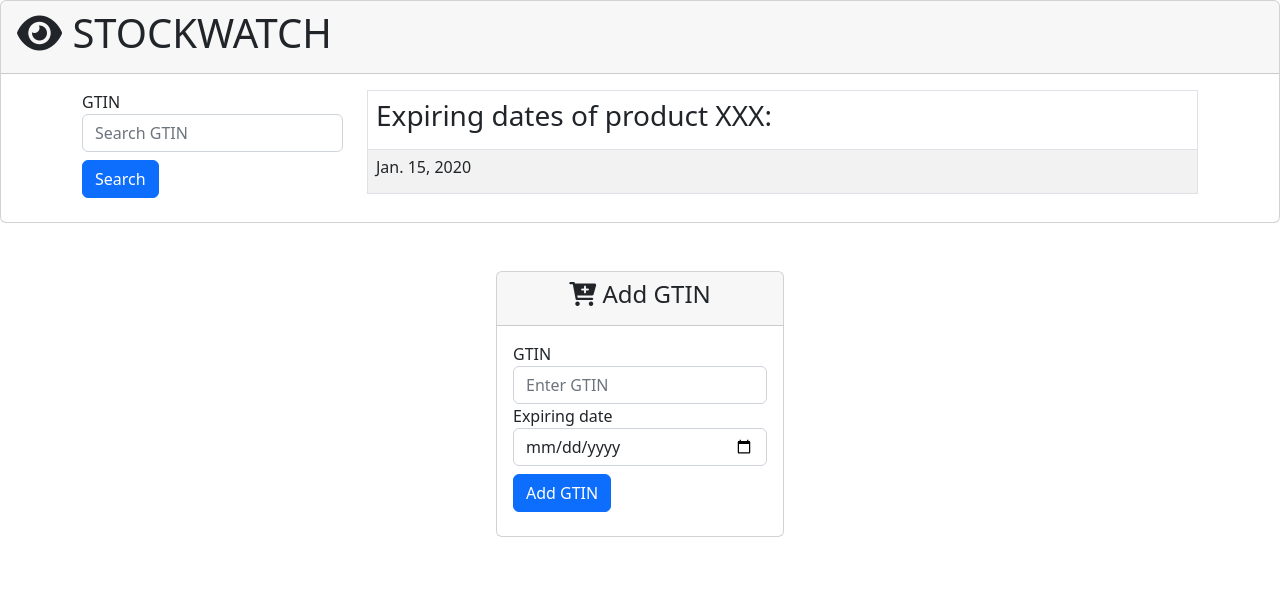
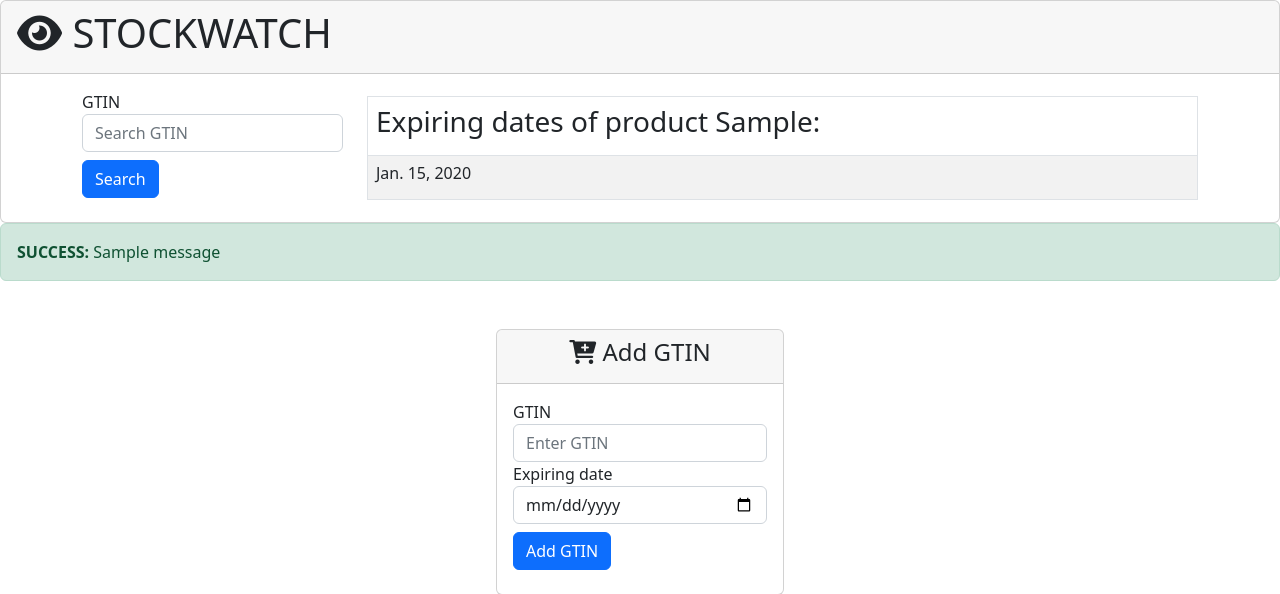
Before and after one commit to MarcoDuv/TestCodaBene, a Django app: template stock_watch/stock_watch_app/templates/stock_watch_app/products_list.html in a window 1280 px wide. Shown: the top 594 px of the page. Run offline with Django 4.2, Linux system fonts and the light colour scheme; the template is opened without the code that fills it: values that come from a table or form of the project are taken from there, others are empty; tables that the repository leaves empty hold one stand-in row (values such as "Sample post"); one stand-in notice (Sample message) is shown; lists and menus that the app fills with data are empty.

Commit message:
Add a display for input errors

```diff
--- a/stock_watch/stock_watch_app/templates/stock_watch_app/products_list.html
+++ b/stock_watch/stock_watch_app/templates/stock_watch_app/products_list.html
@@ -22,7 +22,7 @@
         </div>
         <div class="card-body">
             <div class="container">
-                <div class="row">
+                <div class="row align-items-center">
                     <div class="col-3">
                         <form action="{% url 'srchgtin'%}" method="post" autocomplete="off">
                             {% csrf_token %}
@@ -40,7 +40,7 @@
                                 <thead>
                                     <tr>
                                         <th scope="col">
-                                            <h3>Expiring dates of product XXX:</h5>
+                                            <h3>Expiring dates of product {{product_list.0.gtin}}:</h5>
                                         </th>
                                     </tr>
                                 </thead>
@@ -60,6 +60,22 @@
             </div>
         </div>
     </div>
+    {% if messages %}
+    {% for msg in messages %}
+    {% if msg.level == DEFAULT_MESSAGE_LEVELS.ERROR %}
+    <div class="alert alert-danger alert-dismissible fade show" role="alert">
+        <strong>ERROR: </strong>
+        {{msg}}
+    </div>
+    {% endif %}
+    {% if msg.level == DEFAULT_MESSAGE_LEVELS.SUCCESS %}
+    <div class="alert alert-success alert-dismissible fade show" role="alert">
+        <strong>SUCCESS: </strong>
+        {{msg}}
+    </div>
+    {% endif%}
+    {% endfor %}
+    {% endif %}
     <div class="card mx-auto my-5" style="width: 18rem;">
         <div class="card-header text-center">
             <h4> <i class="fa-sharp fa-solid fa-cart-plus"></i> Add GTIN </h4>
```
Also changed, not shown: stock_watch/stock_watch_app/views.py (+20 -4 lines).
